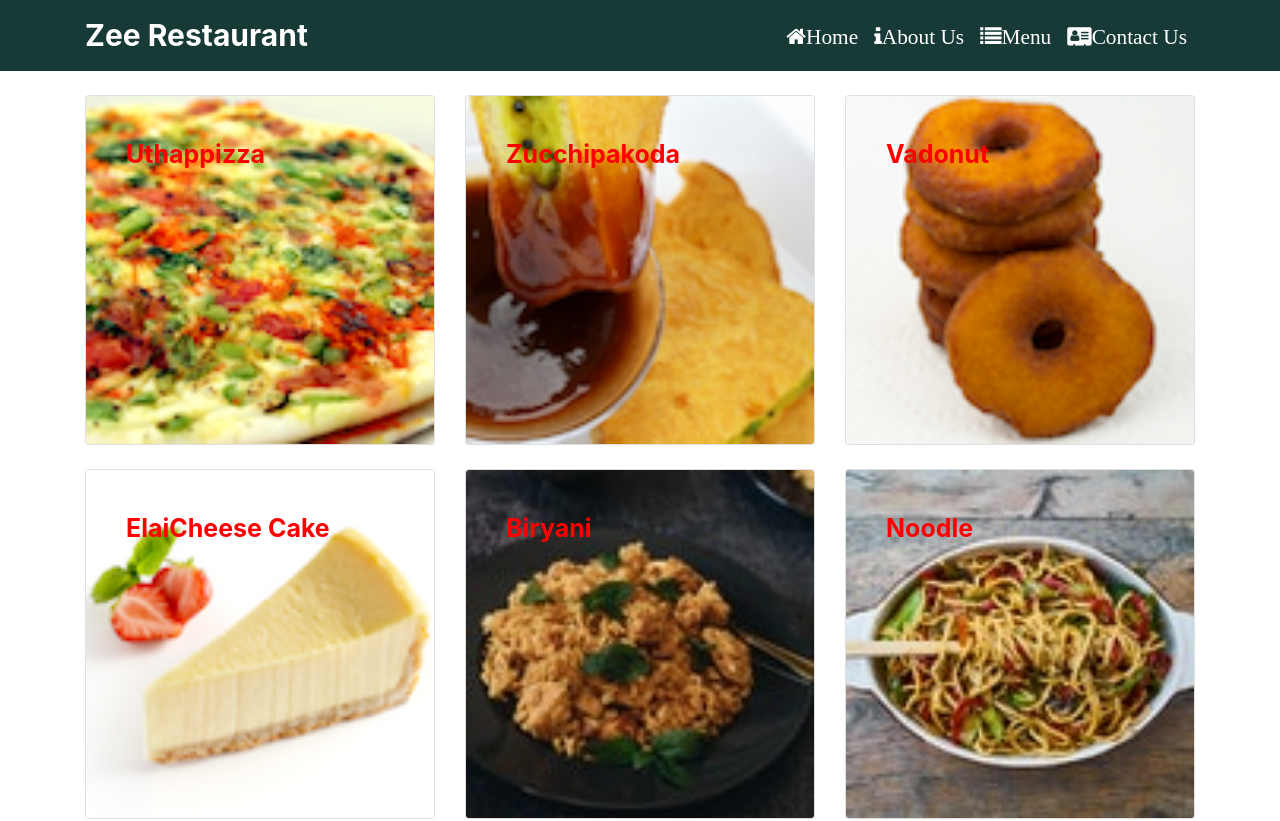
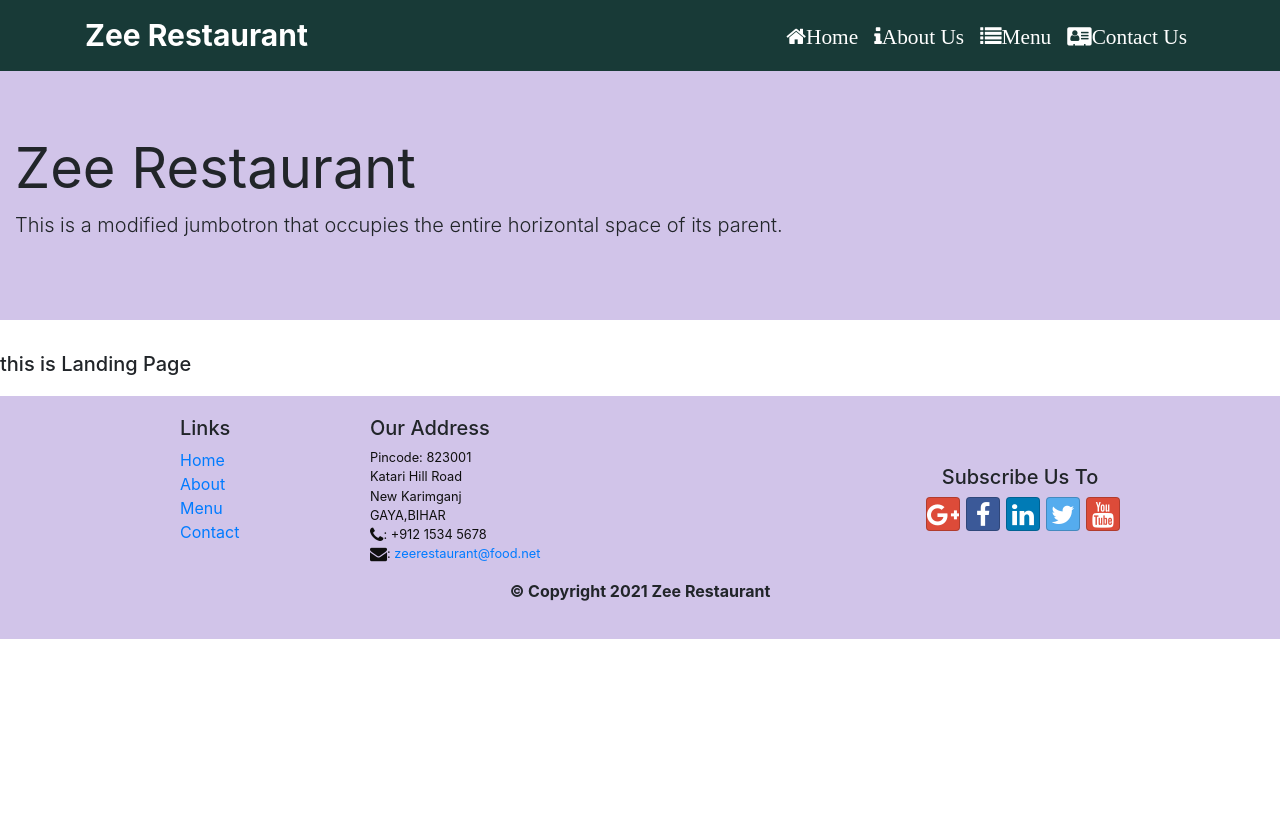
Before and after one commit to ZeesahanAhmad/Zee-Restaurant, a React (Create React App) app: page /home in a window 1280 px wide. Shown: the top 821 px of the page. After the commit the page ends 800 px from the top, so only its background shows below. Built offline with nearby package versions, Linux system fonts and the light colour scheme.

Commit message:
react router implemented

```diff
--- a/src/App.css
+++ b/src/App.css
@@ -19,16 +19,10 @@
     background-color: #D1C4E9;
     margin:0px auto;
     padding: 20px 0px 20px 0px;
+    margin-top: 20px;
 }
 address{
     font-size:80%;
     margin:0px;
     color:#0f0f0f;
 }
-/* css for jumbotron */
-/* .jumbotron {
-    padding:70px 30px 70px 30px;
-    margin:0px auto;
-    background: #9575CD ;
-    color:floralwhite;
-} */
--- a/src/App.js
+++ b/src/App.js
@@ -1,8 +1,7 @@
 import React,{Component} from "react";
 import './App.css';
 import Main from './component/mainComponent';
-
-
+import {BrowserRouter} from "react-router-dom";
 
 
 
@@ -10,7 +9,10 @@ import Main from './component/mainComponent';
 
    const App=()=>{
     return (
-      <Main/>
+      <BrowserRouter>
+         <Main/>
+      </BrowserRouter>
+
      );
 
      }
--- /dev/null
+++ b/src/component/HomeComponent.js
@@ -0,0 +1,9 @@
+import React from "react";
+const Home=(props)=>{
+    return(
+        <h5>this is Landing Page</h5>
+    );
+
+}
+
+export default Home;
--- a/src/component/dishDetails.js
+++ b/src/component/dishDetails.js
@@ -1,13 +1,8 @@
 import React,{Component} from 'react';
 import {Card,CardBody,CardTitle,CardImg,CardImgOverlay, CardText} from "reactstrap";
 
-class DishDetail extends Component{
-    constructor(props){
-        super();
-    }
+const RenderDish=({dish})=>{
 
-    // function for displaying details of dish
-    renderDish(dish){
     if(dish!=null){
       return(
         <div className= "col-12 col-md-5 m-1 mt-5">
@@ -27,13 +22,14 @@ class DishDetail extends Component{
       <div></div>
      )
   }
+
 }
 
 
-    render(){
+const DishDetail=(props)=>{
 
-        const comments=this.props.comments.map((com)=>{
-         if(this.props.selectedDish!=null && com.dishId===this.props.selectedDish.id ){
+         const comments=props.comments.map((com)=>{
+          if(props.selectedDish!=null && com.dishId===props.selectedDish.id ){
           return(
              <div>
              <p>{com.comment}</p>
@@ -52,14 +48,17 @@ class DishDetail extends Component{
 
 
         return(
+          <div className="container">
             <div className="row">
-           {this.renderDish(this.props.selectedDish)}
+              <RenderDish dish={props.selectedDish}/>
               <div className="col-12 col-md-5 m-1 mt-5">
-           {this.props.selectedDish == null ? null:comments}
+                {props.selectedDish == null ? null:comments}
               </div>
             </div>
+          </div>
+
           );
     }
-}
+
 
 export default DishDetail;
--- a/src/component/footerComponent.js
+++ b/src/component/footerComponent.js
@@ -1,5 +1,5 @@
 import React from 'react';
-const Footer=()=>{
+const Footer=(props)=>{
     return(
     <div className="footer">
     <div className="container">
@@ -10,7 +10,7 @@ const Footer=()=>{
                 <li><a href="#">Home</a></li>
                 <li><a href="#">About</a></li>
                 <li><a href="#">Menu</a></li>
-                <li><a href="contactus.html">Contact</a></li>
+                <li><a href="">Contact</a></li>
             </ul>
         </div>
         <div className="col-7 col-sm-5">
@@ -27,18 +27,19 @@ const Footer=()=>{
         </div>
         <div className="col-12 col-sm-4 align-self-center">
             <div className="text-center">
+                <h5>Subscribe Us To</h5>
                 <a className="btn btn-social-icon btn-google" href="#"><i className="fa fa-google-plus"></i></a>
                 <a className="btn btn-social-icon btn-facebook" href="#"><i className="fa fa-facebook"></i></a>
                 <a className="btn btn-social-icon btn-linkedin" href="#"><i className="fa fa-linkedin"></i></a>
                 <a className="btn btn-social-icon btn-twitter" href="#"><i className="fa fa-twitter"></i></a>
                 <a className="btn btn-social-icon btn-google" href="#"><i className="fa fa-youtube"></i></a>
-                <a className="btn btn-social-icon" href="#"><i className="fa fa-envelope-o"></i></a>
+
             </div>
         </div>
     </div>
     <div className="row justify-content-center">
         <div className="col-auto">
-            <p>© Copyright 2021 Zee Restaurant</p>
+            <p><b>© Copyright 2021 Zee Restaurant</b></p>
         </div>
     </div>
 </div>
--- a/src/component/headerComponent.js
+++ b/src/component/headerComponent.js
@@ -1,24 +1,33 @@
 import React from "react";
 import {Navbar,NavbarBrand,Nav,NavItem} from "reactstrap";
 import {NavLink} from "react-router-dom";
-import 'font-awesome/css/font-awesome.css';
-import 'bootstrap-social/bootstrap-social.css';
 
 
-const Header=()=>{
+
+const Header=(props)=>{
     return(
-        <Navbar dark className="navbar-color" expand="md">
-          <div className="container">
+      <Navbar dark className="navbar-color" expand="md">
+        <div className="container">
             <NavbarBrand className="mr-auto"><b style={{fontSize:'30px'}}>Zee Restaurant</b></NavbarBrand>
             <Nav navbar>
-              <NavItem className="nav-link" style={{color:"white"}}><b className="fa fa-home fa-lg">Home</b></NavItem>
-              <NavItem className="nav-link" style={{color:"white"}}><b className="fa fa-info fa-lg">About Us</b></NavItem>
-              <NavItem className="nav-link" style={{color:"white"}}><b className="fa fa-list fa-lg">Menu</b></NavItem>
-              <NavItem className="nav-link" style={{color:"white"}}><b className="fa fa-address-card fa-lg">Contact Us</b></NavItem>
-            </Nav>
+              <NavItem>
+                <NavLink className="nav-link" style={{color:"white"}} to="/home"><b className="fa fa-home fa-lg">Home</b></NavLink>
+              </NavItem>
 
-          </div>
-        </Navbar>
+              <NavItem>
+                <NavLink className="nav-link" style={{color:"white"}} to="/aboutus"><b className="fa fa-info fa-lg">About Us</b></NavLink>
+              </NavItem>
+
+              <NavItem>
+                <NavLink className="nav-link" style={{color:"white"}} to="/menu"><b className="fa fa-list fa-lg">Menu</b></NavLink>
+              </NavItem>
+
+              <NavItem>
+                <NavLink className="nav-link" style={{color:"white"}} to="contactus"><b className="fa fa-address-card fa-lg">Contact Us</b></NavLink>
+              </NavItem>
+          </Nav>
+        </div>
+      </Navbar>
 
     )
 }
--- /dev/null
+++ b/src/component/jumbotronComponent.js
@@ -0,0 +1,17 @@
+import React from "react";
+import { Jumbotron, Container } from 'reactstrap';
+
+const Jumbo = (props) => {
+  return (
+    <div>
+      <Jumbotron fluid className="jumbo-custom-color">
+        <Container fluid>
+          <h1 className="display-4"><b>Zee Restaurant</b></h1>
+          <p className="lead">This is a modified jumbotron that occupies the entire horizontal space of its parent.</p>
+        </Container>
+      </Jumbotron>
+    </div>
+  );
+};
+
+export default Jumbo;
--- a/src/component/mainComponent.js
+++ b/src/component/mainComponent.js
@@ -4,6 +4,9 @@ import Menu from './menuComponent';
 import DishDetail from "./dishDetails";
 import Header from "./headerComponent";
 import Footer from "./footerComponent";
+import Jumbotron from "./jumbotronComponent";
+import Home from "./HomeComponent";
+import {Switch,Route,Redirect} from "react-router-dom";
 import {DISHES} from'../dataCollection/dishes';
 import {COMMENTS} from '../dataCollection/comments';
 
@@ -20,21 +23,40 @@ import {COMMENTS} from '../dataCollection/comments';
        }
    }
 
+  //<DishDetail selectedDish={this.state.selectedDish} comments={this.state.comments}/>
+
    onDishSelect(dish){
     this.setState({
       selectedDish:dish
     });
 
+
+
   }
    render(){
+    const LandingPage=()=>{
+      return(
+        <Home/>
+      )
+    }
+    const MenuPage=()=>{
+      return(
+        <Menu dishes={this.state.dishes} comments={this.state.comments} onClick={(dish)=>this.onDishSelect(dish)}/>
+      )
+    }
+
+
+
     return (
       <div className="App">
         <Header/>
-        <Menu dishes={this.state.dishes} comments={this.state.comments} onClick={(dish)=>this.onDishSelect(dish)}/>
-        <div className="container">
-          <DishDetail selectedDish={this.state.selectedDish} comments={this.state.comments}/>
-        </div>
-        <Footer/>
+        <Jumbotron/>
+         <Switch>
+            <Route path="/home" component={LandingPage} />
+            <Route exact path="/menu" component={MenuPage}/>
+            <Redirect path="/home" />
+         </Switch>
+         <Footer/>
       </div>
   );
 
--- a/src/component/menuComponent.js
+++ b/src/component/menuComponent.js
@@ -1,30 +1,28 @@
-import React,{Component} from "react";
+import React from "react";
 import {Card,CardBody,CardTitle,CardImg,CardImgOverlay, CardText} from "reactstrap";
 import DishDetail from "./dishDetails";
 
+const RenderMenu=({dish,onClick})=>{
+  return(
+      <Card  key={dish.id} onClick={()=>onClick(dish)}>
+         <CardImg  width="100%" src={dish.image} alt={dish.name}></CardImg>
+          <CardImgOverlay>
+          <CardBody>
+              <CardTitle style={{fontSize:"25px",color:"red"}}><b>{dish.name}</b></CardTitle>
+          </CardBody>
+          </CardImgOverlay>
+      </Card>
+  )
+}
 
 
+const Menu=(props)=>{
 
-class Menu extends Component{
-    constructor(props){
-        super();
-
-    }
-
-
-   render(){
-        const menu=this.props.dishes.map((dish)=>{
+    const menu=props.dishes.map((dish)=>{
             return(
               <div  className="col-sm-12 col-md-4 mt-4">
-                <Card  key={dish.id} onClick={()=>this.props.onClick(dish)}>
-                 <CardImg  width="100%" src={dish.image} alt={dish.name}></CardImg>
-                 <CardImgOverlay>
-                  <CardBody>
-                    <CardTitle style={{fontSize:"25px",color:"red"}}><b>{dish.name}</b></CardTitle>
-                  </CardBody>
-                 </CardImgOverlay>
-                </Card>
-               </div>
+                <RenderMenu dish={dish} onClick={props.onClick}/>
+              </div>
             );
         }
         );
@@ -36,5 +34,5 @@ class Menu extends Component{
             </div>
         );
     }
-}
+
 export default Menu;
--- a/src/index.css
+++ b/src/index.css
@@ -11,3 +11,10 @@ code {
   font-family: source-code-pro, Menlo, Monaco, Consolas, 'Courier New',
     monospace;
 }
+/* css for jumbotron */
+.jumbo-custom-color {
+  background-color: #D1C4E9;
+}
+.btn-social-icon{
+  margin-left: 6px;
+}
--- a/src/index.js
+++ b/src/index.js
@@ -1,8 +1,10 @@
 import React from 'react';
 import ReactDOM from 'react-dom';
-import './index.css';
 import App from './App';
 import bootstrap from 'bootstrap/dist/css/bootstrap.min.css';
+import 'font-awesome/css/font-awesome.css';
+import 'bootstrap-social/bootstrap-social.css';
+import './index.css';
 import reportWebVitals from './reportWebVitals';
 
 ReactDOM.render(
```
Also changed, not shown: package.json (+7 -12 lines), 1 other file (tests, documents, lock files or other folders). Lines whose indentation alone changed are shown as unchanged.
